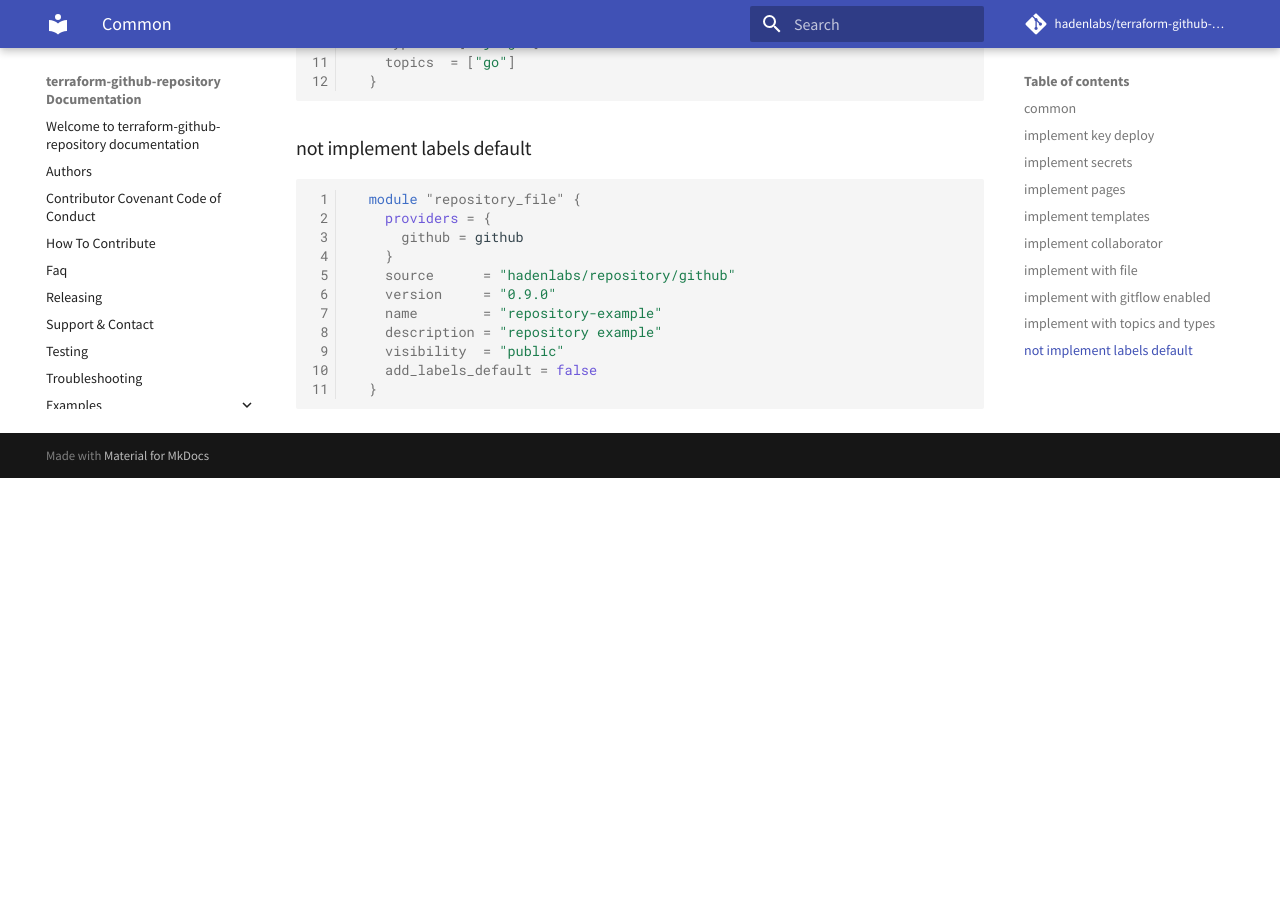
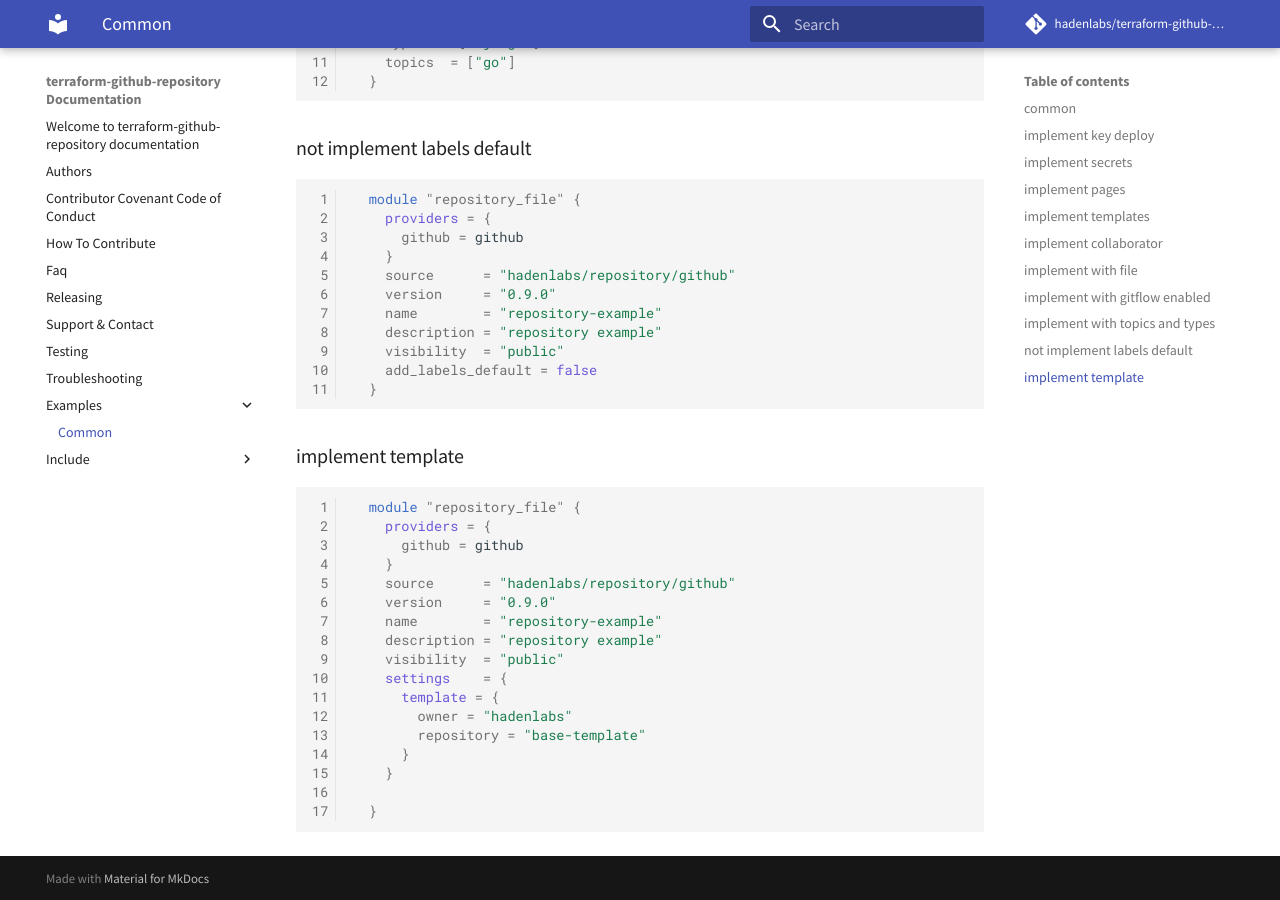
Before and after one commit to hadenlabs/terraform-github-repository, an MkDocs documentation site: the page built from docs/examples/common.md, in a window 1280 px wide and 900 px high, scrolled down 4268 px. Built offline with MkDocs 1.6.1 and Material for MkDocs 9.7.7, drawn with Linux system fonts in a browser that asks for light colours; comment, search, counter and statistics services are not loaded; before the commit the page ends 4746 px from its top, so only the background shows below that.

Commit message:
sample: implement template (#69)

````diff
--- a/docs/examples/common.md
+++ b/docs/examples/common.md
@@ -253,3 +253,27 @@
   }
 
 ```
+
+### implement template
+
+```hcl
+
+  module "repository_file" {
+    providers = {
+      github = github
+    }
+    source      = "hadenlabs/repository/github"
+    version     = "0.9.0"
+    name        = "repository-example"
+    description = "repository example"
+    visibility  = "public"
+    settings    = {
+      template = {
+        owner = "hadenlabs"
+        repository = "base-template"
+      }
+    }
+
+  }
+
+```
````
